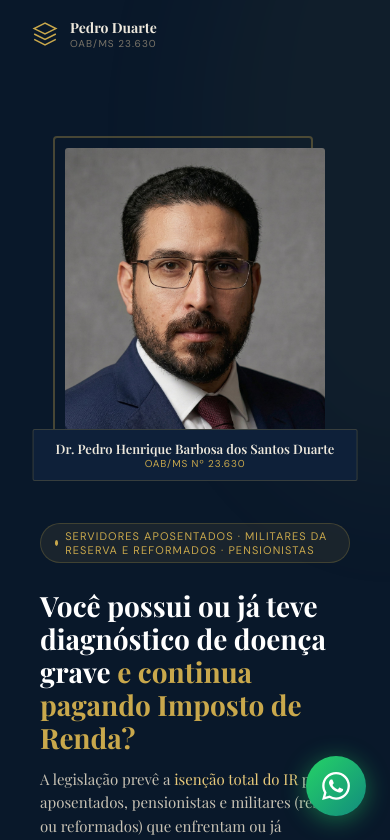
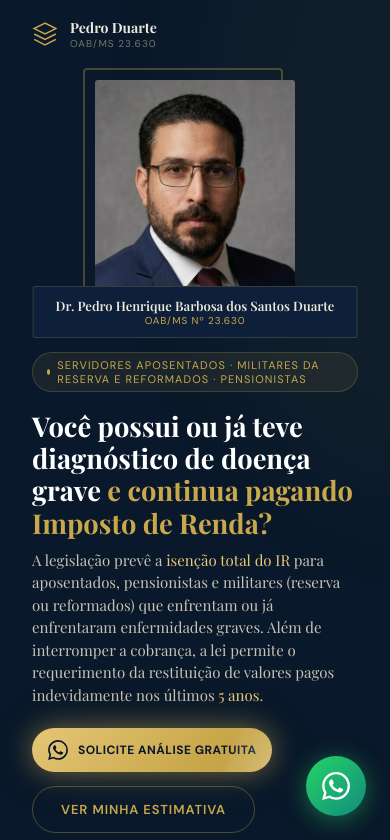
Before and after one commit to pedhenduarte-dotcom/landing-pedro-ir, a React (Vite) app: page / in a window 390 px wide. Shown: the top 840 px of the page. Built offline with nearby package versions, Linux system fonts and the light colour scheme; a web font is replaced by a local one.

Commit message:
Enhance mobile styles and hero section layout
Updated styles for mobile responsiveness and improved layout structure in the hero section.

```diff
--- a/src/LandingPage.jsx
+++ b/src/LandingPage.jsx
@@ -517,8 +517,15 @@ export default function LandingPage() {
         .hero-texto{order:1;}
         @media(max-width:768px){
           .hide-mob{display:none!important;}
-          .hero-grid{flex-direction:column!important;}
-          .foto-wrap img{width:260px!important;height:315px!important;}
+          .hero-grid{flex-direction:column!important;gap:32px!important;padding:24px 20px 48px!important;}
+          .hero-section{min-height:auto!important;padding-top:56px!important;}
+          .hero-texto{margin-bottom:0!important;}
+          .foto-wrap img{width:200px!important;height:240px!important;}
+          /* Compactar espaços internos do texto do hero no mobile */
+          .hero-texto h1{margin:18px 0 10px!important;font-size:clamp(26px,7vw,32px)!important;}
+          .hero-texto h2{margin-bottom:22px!important;font-size:15px!important;line-height:1.5!important;}
+          .hero-texto .btn-row{margin-bottom:28px!important;}
+          .hero-texto .stats-row{padding-top:20px!important;gap:24px!important;}
           /* Em mobile, texto justificado vira alinhado à esquerda (evita rios tipográficos) */
           p{text-align:left!important;}
           /* Quebra de palavras longas para evitar overflow */
@@ -572,7 +579,7 @@ export default function LandingPage() {
       </nav>
 
       {/* ══ HERO ══ */}
-      <section style={{ minHeight:"100vh",display:"flex",alignItems:"center",position:"relative",overflow:"hidden",paddingTop:68 }}>
+      <section className="hero-section" style={{ minHeight:"100vh",display:"flex",alignItems:"center",position:"relative",overflow:"hidden",paddingTop:68 }}>
         <div style={{ position:"absolute",width:700,height:700,borderRadius:"50%",background:"rgba(201,168,76,.04)",top:-200,right:-200,pointerEvents:"none",filter:"blur(60px)" }} />
         <div style={{ maxWidth:1160,margin:"0 auto",padding:"80px 28px 100px",width:"100%",display:"flex",gap:60,alignItems:"center",flexWrap:"wrap" }} className="hero-grid">
 
@@ -595,7 +602,7 @@ export default function LandingPage() {
               </h2>
             </FadeUp>
             <FadeUp delay={0.3}>
-              <div style={{ display:"flex",gap:14,flexWrap:"wrap",marginBottom:44 }}>
+              <div className="btn-row" style={{ display:"flex",gap:14,flexWrap:"wrap",marginBottom:44 }}>
                 <a href={WA_LINK} target="_blank" rel="noreferrer" className="btn-shine"
                   onClick={() => trackWA("hero")}>
                   <WaIcon /> Solicite Análise Gratuita
@@ -604,7 +611,7 @@ export default function LandingPage() {
               </div>
             </FadeUp>
             <FadeUp delay={0.4}>
-              <div style={{ display:"flex",gap:32,flexWrap:"wrap",borderTop:"1px solid rgba(201,168,76,.1)",paddingTop:28 }}>
+              <div className="stats-row" style={{ display:"flex",gap:32,flexWrap:"wrap",borderTop:"1px solid rgba(201,168,76,.1)",paddingTop:28 }}>
                 {[["5 anos","Retroativo possível"],["Nacional","Atendimento em todo o Brasil"],["2 análises","Jurídica + Médica"]].map(([v,l]) => (
                   <div key={l}>
                     <div style={{ fontFamily:"'Playfair Display',serif",fontSize:22,color:C.gold,fontWeight:700 }}>{v}</div>
```
